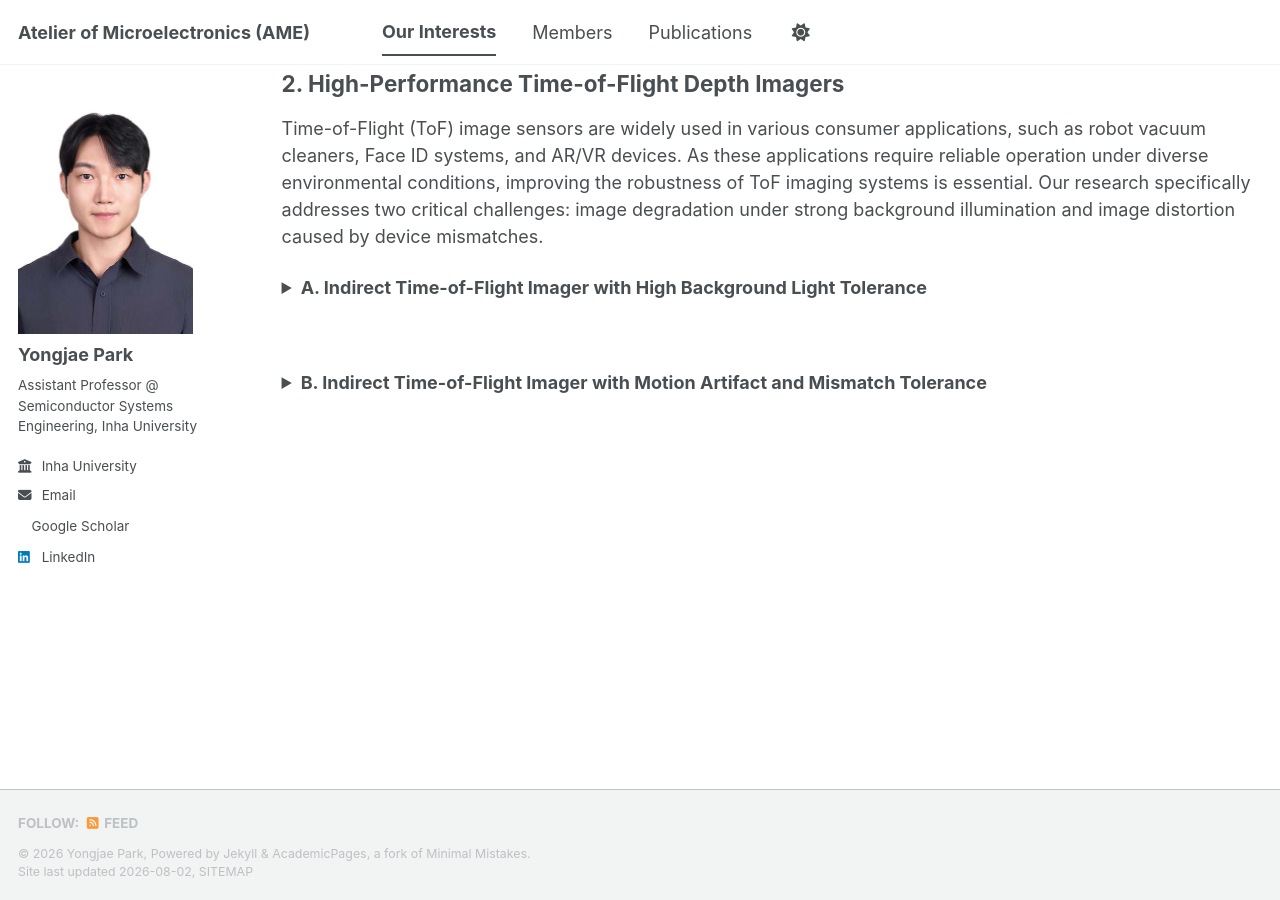
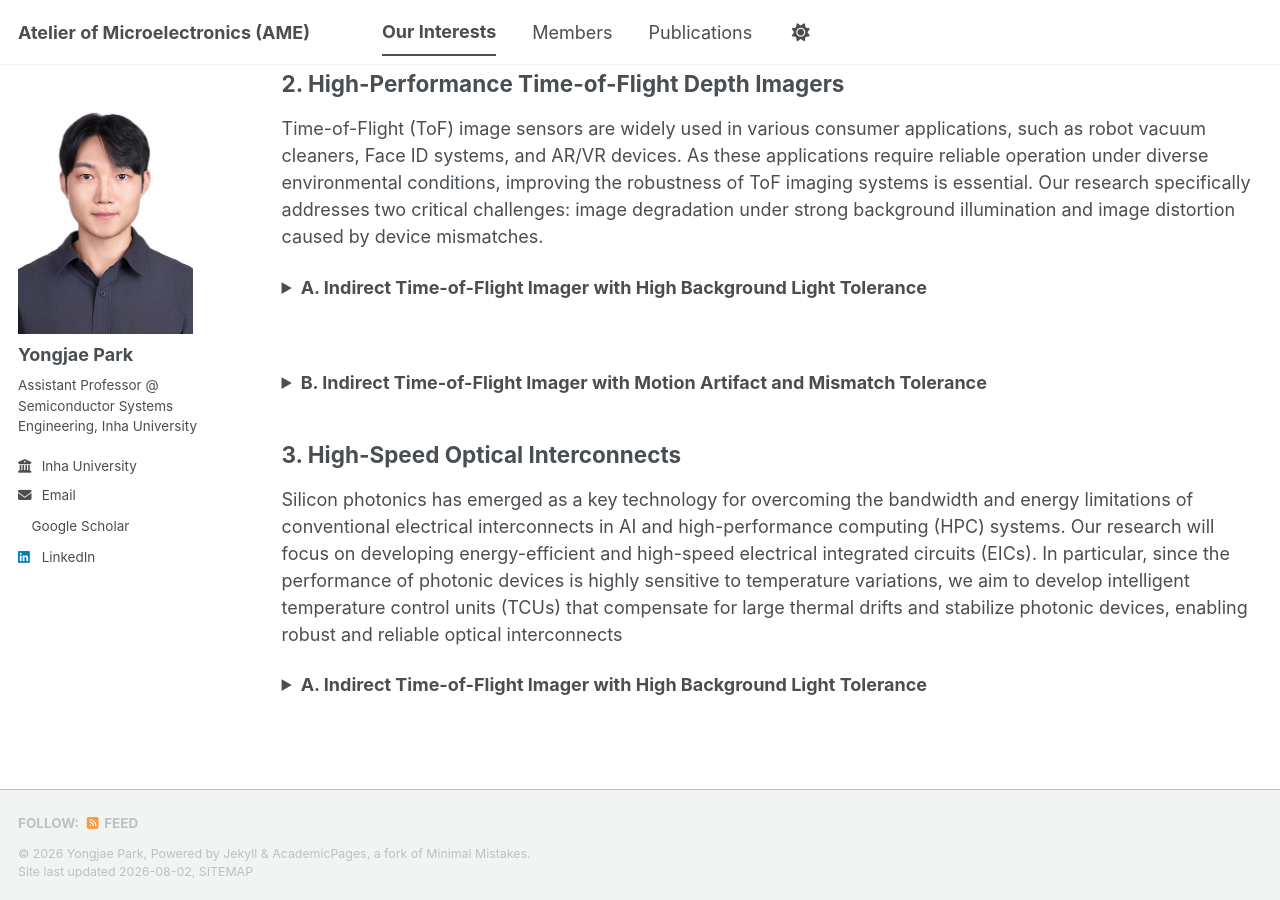
Before and after one commit to yong27park/AME.github.io, a Jekyll site: the page built from _pages/ourinterests.md, in a window 1280 px wide and 900 px high, scrolled down 570 px. Built offline with Jekyll 4.4.1, drawn with Linux system fonts in a browser that asks for light colours; a style sheet for code colours, icons or effects is not loaded.

Commit message:
Update ourinterests.md

```diff
--- a/_pages/ourinterests.md
+++ b/_pages/ourinterests.md
@@ -118,3 +118,27 @@ author_profile: true
 - An Indirect Time-of-Flight Sensor With Tetra-Pixel Architecture Calibrating Tap Mismatch in a Single Frame in *IEEE SSC-L’22*
 
 </details>
+
+## 3. High-Speed Optical Interconnects
+ Silicon photonics has emerged as a key technology for overcoming the bandwidth and energy limitations of conventional electrical interconnects in AI and high-performance computing (HPC) systems. Our research will focus on developing energy-efficient and high-speed electrical integrated circuits (EICs). In particular, since the performance of photonic devices is highly sensitive to temperature variations, we aim to develop intelligent temperature control units (TCUs) that compensate for large thermal drifts and stabilize photonic devices, enabling robust and reliable optical interconnects
+
+<details markdown="1">
+<summary><b>A. Indirect Time-of-Flight Imager with High Background Light Tolerance </b></summary>
+
+<br>
+
+![Blossom](/images/research_Si2.png)
+
+✅ ***What We Want to Solve?***
+- Large temperature variations during data transmission induce resonant wavelength shifts, leading to severe bit-error-rate (BER) degradation.
+- Precise resonant wavelength calibration is required to realize dense wavelength division multiplexing (DWDM).
+
+✅ ***How We Solve?***
+- We develop temperature control units (TCUs) to precisely compensate for temperature-induced resonant wavelength shifts in microring modulators.
+- Additionally, thermal control is performed seamlessly in the background without degrading BER or data transfer rates.
+
+
+✅ ***Related Publications***
+- We are working on it!
+
+</details>
```
